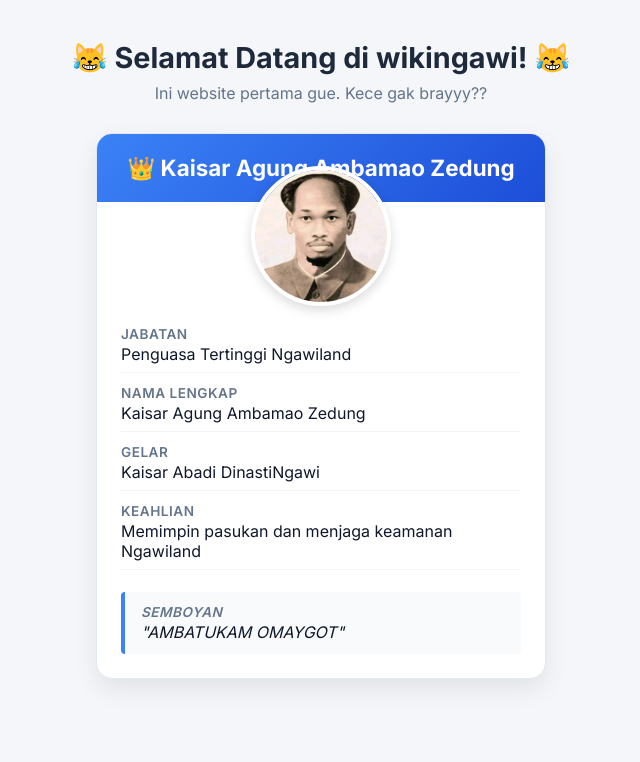
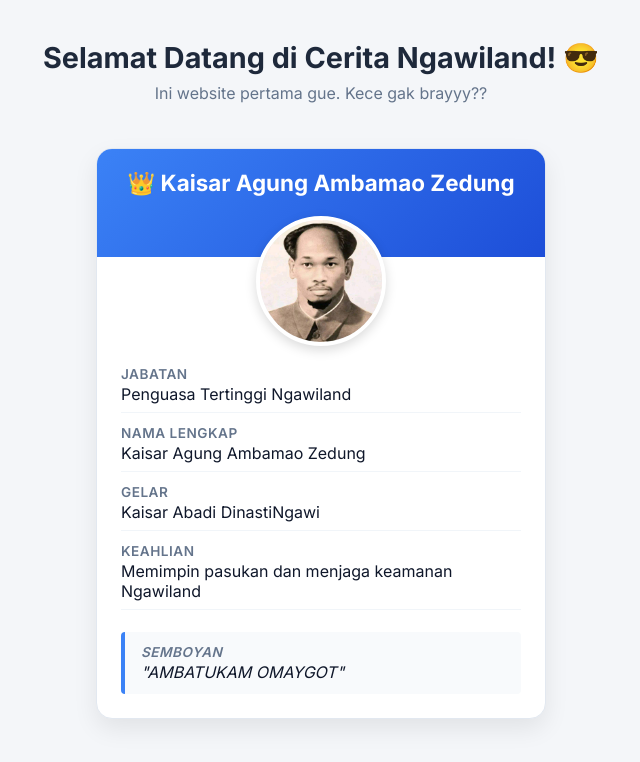
Before and after one commit to kaiii-xloi/Ngawiland.github.io, a plain HTML site: page index.html in a window 1280 px wide. Shown: the whole page, without its empty margins (319-959 px from the left). Drawn offline with Linux system fonts and the light colour scheme.

Commit message:
Update index.html

```diff
--- a/index.html
+++ b/index.html
@@ -3,7 +3,7 @@
 <head>
     <meta charset="UTF-8">
     <meta name="viewport" content="width=device-width, initial-scale=1.0">
-    <title>wikingawi</title>
+    <title>Cerita Ngawiland</title>
     <!-- Menggunakan Font Google 'Inter' agar tampilan font modern -->
     <link href="https://fonts.googleapis.com/css2?family=Inter:wght@400;600;700&display=swap" rel="stylesheet">
     <style>
@@ -24,14 +24,17 @@
             padding: 20px;
         }
 
+        /* --- PERUBAHAN HEADER --- */
         header {
             text-align: center;
-            margin-bottom: 30px;
+            margin-bottom: 45px; /* Jarak bawah ditambah agar tidak tertutup gambar */
             margin-top: 20px;
+            width: 100%;
         }
 
         header h1 {
-            font-size: 1.8rem;
+            white-space: nowrap; /* Mencegah teks terpotong jadi 2 baris */
+            font-size: clamp(1.1rem, 4.5vw, 1.8rem); /* Ukuran font fleksibel menyesuaikan layar HP */
             color: #1e293b;
             margin-bottom: 8px;
         }
@@ -51,9 +54,10 @@
             border: 1px solid #e2e8f0;
         }
 
+        /* --- PERUBAHAN HEADER KARTU --- */
         .card-header {
             background: linear-gradient(135deg, #3b82f6, #1d4ed8);
-            padding: 20px;
+            padding: 20px 20px 60px; /* Padding bawah ditambah untuk ruang batas gambar */
             text-align: center;
             color: white;
         }
@@ -70,14 +74,15 @@
             align-items: center;
         }
 
+        /* --- PERUBAHAN GAMBAR PROFIL --- */
         .profile-img {
-            width: 140px;
-            height: 140px;
+            width: 130px;
+            height: 130px;
             object-fit: cover;
             border-radius: 50%;
             border: 4px solid #ffffff;
             box-shadow: 0 4px 12px rgba(0, 0, 0, 0.15);
-            margin-top: -60px;
+            margin-top: -65px; /* Disesuaikan posisi tumpukannya */
             margin-bottom: 20px;
             background-color: #eee;
         }
@@ -123,7 +128,7 @@
 <body>
 
     <header>
-        <h1> 😹 Selamat Datang di wikingawi! 😹</h1>
+        <h1>Selamat Datang di Cerita Ngawiland! 😎</h1>
         <p>Ini website pertama gue. Kece gak brayyy??</p>
     </header>
 
```
